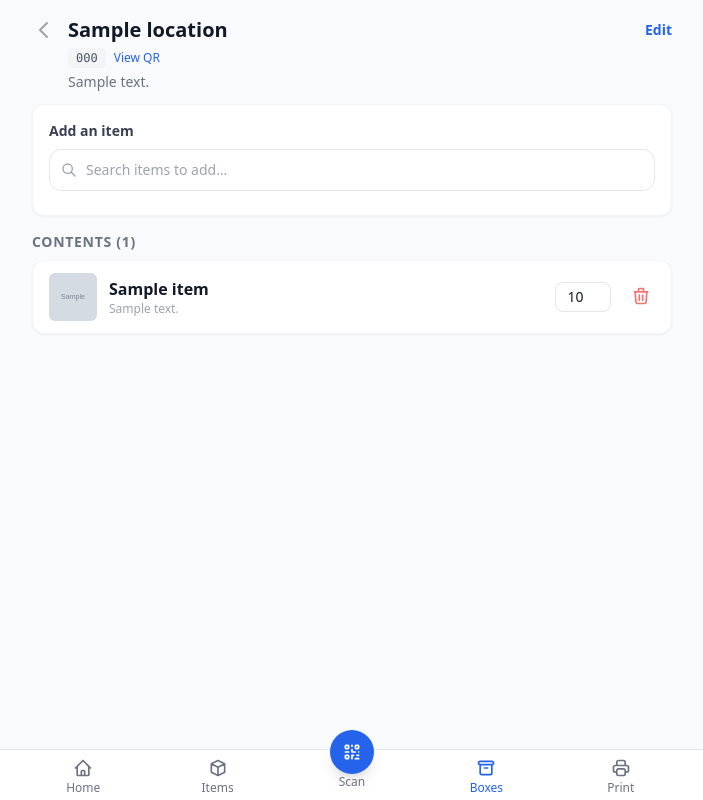
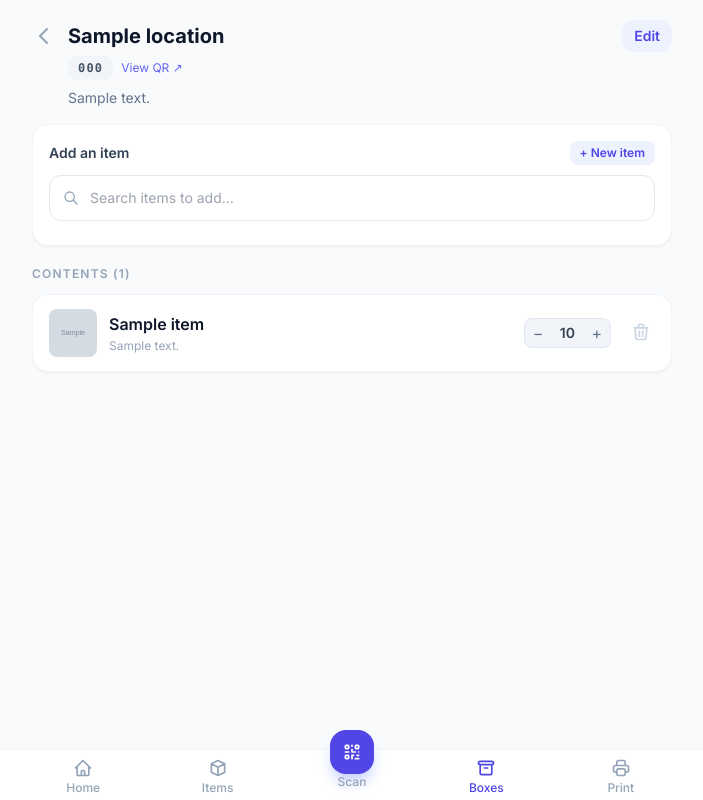
Before and after one commit to breandan81/smart-inventory, a Flask app: page /locations/1 in a window 1280 px wide. Shown: the whole page, without its empty margins (288-991 px from the left). Run offline with Flask 3, Linux system fonts and the light colour scheme; tables that the repository leaves empty hold one stand-in row (values such as "Sample post"); grey boxes marked "Sample" are stand-in pictures; some libraries are stand-ins or nearby versions.

Commit message:
UI polish, empty state illustration, and create-from-box flow
- Inter font, indigo/violet palette, rounded-2xl cards throughout
- AI-generated empty state image shown on empty lists and boxes
- "+ New item" button on box detail creates and adds item in one step
- Quantity +/− controls replace bare number input
- Flash messages fade out with transition

Co-Authored-By: Claude Sonnet 4.6 <noreply@anthropic.com>

```diff
--- a/app.py
+++ b/app.py
@@ -135,6 +135,7 @@ def items():
 
 @app.route("/items/new", methods=["GET", "POST"])
 def new_item():
+    from_location = request.args.get("from_location") or request.form.get("from_location")
     if request.method == "POST":
         name  = request.form["name"].strip()
         desc  = request.form.get("description", "").strip()
@@ -143,10 +144,19 @@ def new_item():
         conn.execute("INSERT INTO items (name, description, photo) VALUES (?,?,?)",
                      (name, desc, photo))
         conn.commit()
+        item_id = conn.execute("SELECT last_insert_rowid()").fetchone()[0]
+        if from_location:
+            conn.execute(
+                "INSERT INTO item_locations (item_id, location_id, quantity) VALUES (?,?,1)",
+                (item_id, int(from_location)),
+            )
+            conn.commit()
         conn.close()
         flash("Item created.", "success")
+        if from_location:
+            return redirect(url_for("location_detail", location_id=int(from_location)))
         return redirect(url_for("items"))
-    return render_template("item_form.html", item=None)
+    return render_template("item_form.html", item=None, from_location=from_location)
 
 
 @app.route("/items/<int:item_id>")
--- a/templates/base.html
+++ b/templates/base.html
@@ -5,60 +5,81 @@
   <meta name="viewport" content="width=device-width, initial-scale=1.0, maximum-scale=1.0">
   <meta name="mobile-web-app-capable" content="yes">
   <meta name="apple-mobile-web-app-capable" content="yes">
+  <meta name="theme-color" content="#6366f1">
   <title>{% block title %}BoxTrack{% endblock %}</title>
+  <link rel="preconnect" href="https://fonts.googleapis.com">
+  <link rel="preconnect" href="https://fonts.gstatic.com" crossorigin>
+  <link href="https://fonts.googleapis.com/css2?family=Inter:wght@400;500;600;700&display=swap" rel="stylesheet">
   <script src="https://cdn.tailwindcss.com"></script>
+  <script>
+    tailwind.config = {
+      theme: {
+        extend: {
+          fontFamily: { sans: ['Inter', 'sans-serif'] },
+          colors: {
+            brand: { DEFAULT: '#6366f1', dark: '#4f46e5', light: '#eef2ff' }
+          }
+        }
+      }
+    }
+  </script>
   <style>
-    body { padding-bottom: 5rem; }
+    body { font-family: 'Inter', sans-serif; padding-bottom: 5rem; }
     @media print { .no-print { display: none !important; } body { padding: 0; } }
-    .thumb { width: 3rem; height: 3rem; object-fit: cover; border-radius: .375rem; flex-shrink: 0; }
+    .thumb { width: 3rem; height: 3rem; object-fit: cover; border-radius: .5rem; flex-shrink: 0; }
+    input[type=number]::-webkit-inner-spin-button { opacity: 1; }
   </style>
 </head>
-<body class="bg-gray-50 text-gray-900">
+<body class="bg-slate-50 text-slate-900 antialiased">
 
 {% with messages = get_flashed_messages(with_categories=true) %}
 {% if messages %}
-<div id="flash" class="fixed top-0 inset-x-0 z-50 space-y-1 p-3">
+<div id="flash" class="fixed top-0 inset-x-0 z-50 p-3 space-y-2">
   {% for cat, msg in messages %}
-  <div class="rounded-lg px-4 py-3 text-sm font-medium shadow
-    {% if cat == 'success' %}bg-green-500 text-white
+  <div class="flex items-center gap-3 rounded-2xl px-4 py-3 text-sm font-medium shadow-lg
+    {% if cat == 'success' %}bg-emerald-500 text-white
     {% elif cat == 'error' %}bg-red-500 text-white
-    {% else %}bg-blue-500 text-white{% endif %}">
+    {% else %}bg-indigo-500 text-white{% endif %}">
+    <span class="text-lg">
+      {% if cat == 'success' %}✓{% elif cat == 'error' %}✕{% else %}ℹ{% endif %}
+    </span>
     {{ msg }}
   </div>
   {% endfor %}
 </div>
-<script>setTimeout(() => { const el = document.getElementById('flash'); if(el) el.remove(); }, 2800);</script>
+<script>setTimeout(() => { const el = document.getElementById('flash'); if(el) { el.style.transition='opacity .4s'; el.style.opacity=0; setTimeout(()=>el.remove(),400); } }, 2500);</script>
 {% endif %}
 {% endwith %}
 
-<main class="max-w-2xl mx-auto px-4 py-4">
+<main class="max-w-2xl mx-auto px-4 py-5">
   {% block content %}{% endblock %}
 </main>
 
 <!-- bottom nav -->
-<nav class="no-print fixed bottom-0 inset-x-0 bg-white border-t border-gray-200 shadow-xl z-40">
+<nav class="no-print fixed bottom-0 inset-x-0 bg-white/90 backdrop-blur border-t border-slate-100 shadow-xl z-40">
   <div class="max-w-2xl mx-auto grid grid-cols-5">
-    {% macro navlink(ep, href, label, path) %}
-    <a href="{{ href }}" class="flex flex-col items-center pt-2 pb-1 text-xs font-medium
-      {% if request.endpoint == ep or (ep == 'items' and request.endpoint in ['item_detail','new_item','edit_item'])
+
+    {% macro navlink(ep, href, label, d) %}
+    <a href="{{ href }}" class="flex flex-col items-center pt-2 pb-1 text-xs font-medium transition-colors
+      {% if request.endpoint == ep
+         or (ep == 'items'     and request.endpoint in ['item_detail','new_item','edit_item'])
          or (ep == 'locations' and request.endpoint in ['location_detail','new_location','edit_location']) %}
-        text-blue-600{% else %}text-gray-500 hover:text-gray-700{% endif %}">
+        text-indigo-600{% else %}text-slate-400 hover:text-slate-600{% endif %}">
       <svg class="w-5 h-5 mb-0.5" fill="none" stroke="currentColor" stroke-width="2" viewBox="0 0 24 24">
-        <path stroke-linecap="round" stroke-linejoin="round" d="{{ path }}"/>
+        <path stroke-linecap="round" stroke-linejoin="round" d="{{ d }}"/>
       </svg>
       {{ label }}
     </a>
     {% endmacro %}
 
-    {{ navlink('index', '/', 'Home',
+    {{ navlink('index',     '/',          'Home',
       'M3 12l2-2m0 0l7-7 7 7M5 10v10a1 1 0 001 1h3m10-11l2 2m-2-2v10a1 1 0 01-1 1h-3m-6 0a1 1 0 001-1v-4a1 1 0 011-1h2a1 1 0 011 1v4a1 1 0 001 1m-6 0h6') }}
-    {{ navlink('items', '/items', 'Items',
+    {{ navlink('items',     '/items',     'Items',
       'M20 7l-8-4-8 4m16 0l-8 4m8-4v10l-8 4m0-10L4 7m8 4v10M4 7v10l8 4') }}
 
-    <!-- scan button (raised) -->
     <a href="/scan" class="flex flex-col items-center pb-1 text-xs font-medium
-      {% if request.endpoint == 'scan' %}text-blue-600{% else %}text-gray-500{% endif %}">
-      <div class="bg-blue-600 rounded-full p-3 -mt-5 shadow-lg">
+      {% if request.endpoint == 'scan' %}text-indigo-600{% else %}text-slate-400{% endif %}">
+      <div class="bg-indigo-600 rounded-2xl p-3 -mt-5 shadow-lg shadow-indigo-200">
         <svg class="w-5 h-5 text-white" fill="none" stroke="currentColor" stroke-width="2" viewBox="0 0 24 24">
           <path stroke-linecap="round" stroke-linejoin="round"
             d="M12 4v1m6 11h2m-6 0h-2v4m0-11v3m0 0h.01M12 12h4.01M16 20h4M4 12h4m12 0h.01
@@ -72,7 +93,7 @@
 
     {{ navlink('locations', '/locations', 'Boxes',
       'M5 8h14M5 8a2 2 0 110-4h14a2 2 0 110 4M5 8v10a2 2 0 002 2h10a2 2 0 002-2V8m-9 4h4') }}
-    {{ navlink('print_qr', '/print', 'Print',
+    {{ navlink('print_qr',  '/print',     'Print',
       'M17 17h2a2 2 0 002-2v-4a2 2 0 00-2-2H5a2 2 0 00-2 2v4a2 2 0 002 2h2m2 4h6a2 2 0 002-2v-4a2 2 0 00-2-2H9a2 2 0 00-2 2v4a2 2 0 002 2zm8-12V5a2 2 0 00-2-2H9a2 2 0 00-2 2v4h10z') }}
   </div>
 </nav>
--- a/templates/location_detail.html
+++ b/templates/location_detail.html
@@ -2,89 +2,104 @@
 {% block title %}{{ location.name }} — BoxTrack{% endblock %}
 {% block content %}
 
+<!-- header -->
 <div class="flex items-center gap-3 mb-1">
-  <a href="/locations" class="text-gray-400 hover:text-gray-600">
+  <a href="/locations" class="text-slate-400 hover:text-slate-600 transition-colors">
     <svg class="w-6 h-6" fill="none" stroke="currentColor" stroke-width="2" viewBox="0 0 24 24">
       <path stroke-linecap="round" stroke-linejoin="round" d="M15 19l-7-7 7-7"/>
     </svg>
   </a>
-  <h1 class="text-xl font-bold flex-1 truncate">{{ location.name }}</h1>
-  <a href="/locations/{{ location.id }}/edit" class="text-blue-600 text-sm font-semibold">Edit</a>
+  <h1 class="text-xl font-bold text-slate-900 flex-1 truncate">{{ location.name }}</h1>
+  <a href="/locations/{{ location.id }}/edit"
+     class="text-sm font-semibold text-indigo-600 bg-indigo-50 px-3 py-1.5 rounded-xl">Edit</a>
 </div>
 
-<div class="flex items-center gap-2 mb-1 ml-9">
-  <span class="text-xs font-mono bg-gray-100 text-gray-600 px-2 py-0.5 rounded">{{ location.code }}</span>
+<div class="flex items-center gap-2 ml-9 mb-4">
+  <span class="text-xs font-mono font-semibold bg-slate-100 text-slate-600 px-2.5 py-1 rounded-lg tracking-widest">{{ location.code }}</span>
   <a href="/qr/{{ location.id }}.png" target="_blank"
-     class="text-xs text-blue-600">View QR</a>
+     class="text-xs text-indigo-500 hover:text-indigo-700">View QR ↗</a>
 </div>
 
 {% if location.description %}
-<p class="text-sm text-gray-500 ml-9 mb-3">{{ location.description }}</p>
+<p class="text-sm text-slate-500 ml-9 -mt-2 mb-4">{{ location.description }}</p>
 {% endif %}
 
-<!-- add item search -->
-<div class="bg-white rounded-xl shadow-sm border border-gray-100 p-4 mb-4">
-  <p class="text-sm font-semibold text-gray-700 mb-2">Add an item</p>
+<!-- add item -->
+<div class="bg-white rounded-2xl shadow-sm border border-slate-100 p-4 mb-5">
+  <div class="flex items-center justify-between mb-2.5">
+    <p class="text-sm font-semibold text-slate-700">Add an item</p>
+    <a href="/items/new?from_location={{ location.id }}"
+       class="text-xs font-semibold text-indigo-600 bg-indigo-50 px-2.5 py-1 rounded-lg">+ New item</a>
+  </div>
   <div class="relative mb-2">
-    <svg class="absolute left-3 top-1/2 -translate-y-1/2 w-4 h-4 text-gray-400" fill="none" stroke="currentColor" stroke-width="2" viewBox="0 0 24 24">
+    <svg class="absolute left-3.5 top-1/2 -translate-y-1/2 w-4 h-4 text-slate-400" fill="none" stroke="currentColor" stroke-width="2" viewBox="0 0 24 24">
       <path stroke-linecap="round" stroke-linejoin="round" d="M21 21l-6-6m2-5a7 7 0 11-14 0 7 7 0 0114 0z"/>
     </svg>
-    <input type="text" id="item-search" placeholder="Search items to add…"
-           autocomplete="off"
-           class="w-full pl-9 pr-4 py-2.5 border border-gray-200 rounded-xl text-sm focus:outline-none focus:ring-2 focus:ring-blue-500">
+    <input type="text" id="item-search" placeholder="Search items to add…" autocomplete="off"
+           class="w-full pl-10 pr-4 py-3 border border-slate-200 rounded-xl text-sm focus:outline-none focus:ring-2 focus:ring-indigo-500 focus:border-transparent">
   </div>
-  <div id="search-results" class="space-y-1 hidden"></div>
 
-  <!-- add form (hidden until item selected) -->
-  <form method="post" action="/locations/{{ location.id }}/add" id="add-form" class="hidden mt-3 flex gap-2 items-center">
-    <input type="hidden" name="item_id" id="selected-item-id">
-    <div class="flex-1 bg-blue-50 border border-blue-200 rounded-lg px-3 py-2">
-      <p class="text-xs text-blue-500">Adding</p>
-      <p class="text-sm font-semibold text-blue-800 truncate" id="selected-item-name"></p>
+  <div id="search-results" class="rounded-xl border border-slate-100 overflow-hidden hidden mb-2"></div>
+
+  <form method="post" action="/locations/{{ location.id }}/add" id="add-form" class="hidden">
+    <div class="flex gap-2 items-center bg-indigo-50 rounded-xl p-3 border border-indigo-100">
+      <div class="flex-1 min-w-0">
+        <p class="text-xs text-indigo-400 font-medium">Adding</p>
+        <p class="text-sm font-semibold text-indigo-900 truncate" id="selected-item-name"></p>
+      </div>
+      <input type="hidden" name="item_id" id="selected-item-id">
+      <div class="flex items-center gap-1 bg-white border border-slate-200 rounded-lg overflow-hidden">
+        <button type="button" onclick="changeQty(-1)" class="px-2 py-1.5 text-slate-500 hover:bg-slate-50 text-base">−</button>
+        <input type="number" name="quantity" id="qty-input" value="1" min="1" max="9999"
+               class="w-10 text-center text-sm font-semibold border-0 focus:outline-none">
+        <button type="button" onclick="changeQty(1)" class="px-2 py-1.5 text-slate-500 hover:bg-slate-50 text-base">+</button>
+      </div>
+      <button type="submit" class="bg-indigo-600 text-white px-3.5 py-2 rounded-lg text-sm font-semibold">Add</button>
+      <button type="button" onclick="clearSelection()" class="text-slate-300 hover:text-slate-500 p-1">✕</button>
     </div>
-    <input type="number" name="quantity" value="1" min="1" max="9999"
-           class="w-16 border border-gray-200 rounded-lg px-2 py-2 text-center text-sm focus:outline-none focus:ring-2 focus:ring-blue-500">
-    <button type="submit" class="bg-blue-600 text-white px-4 py-2 rounded-lg text-sm font-semibold">Add</button>
-    <button type="button" onclick="clearSelection()" class="text-gray-400 px-2 py-2">✕</button>
   </form>
 </div>
 
-<!-- items in this location -->
-<div class="flex items-center justify-between mb-2">
-  <h2 class="text-sm font-semibold text-gray-500 uppercase tracking-wider">
+<!-- contents -->
+<div class="flex items-center justify-between mb-3">
+  <h2 class="text-xs font-semibold text-slate-400 uppercase tracking-widest">
     Contents ({{ items|length }})
   </h2>
 </div>
 
 {% if items %}
-<div class="space-y-2" id="items-list">
+<div class="space-y-2">
   {% for item in items %}
-  <div class="bg-white rounded-xl shadow-sm border border-gray-100">
-    <div class="flex items-center gap-3 px-4 py-3">
+  <div class="bg-white rounded-2xl shadow-sm border border-slate-100">
+    <div class="flex items-center gap-3 px-4 py-3.5">
       {% if item.photo %}
       <img src="/uploads/{{ item.photo }}" alt="" class="thumb">
       {% else %}
-      <div class="thumb bg-gray-100 flex items-center justify-center text-gray-300">
+      <div class="thumb bg-slate-100 flex items-center justify-center text-slate-300 flex-shrink-0">
         <svg class="w-5 h-5" fill="none" stroke="currentColor" stroke-width="1.5" viewBox="0 0 24 24">
           <path stroke-linecap="round" stroke-linejoin="round" d="M20 7l-8-4-8 4m16 0l-8 4m8-4v10l-8 4m0-10L4 7m8 4v10M4 7v10l8 4"/>
         </svg>
       </div>
       {% endif %}
       <a href="/items/{{ item.id }}" class="flex-1 min-w-0">
-        <p class="font-semibold text-gray-900 truncate">{{ item.name }}</p>
+        <p class="font-semibold text-slate-900 truncate">{{ item.name }}</p>
         {% if item.description %}
-        <p class="text-xs text-gray-400 truncate">{{ item.description }}</p>
+        <p class="text-xs text-slate-400 truncate mt-0.5">{{ item.description }}</p>
         {% endif %}
       </a>
-      <!-- quantity editor -->
-      <form method="post" action="/locations/{{ location.id }}/qty/{{ item.id }}" class="flex items-center gap-1">
-        <input type="number" name="quantity" value="{{ item.quantity }}" min="1" max="9999"
-               class="w-14 border border-gray-200 rounded-lg px-2 py-1 text-center text-sm focus:outline-none focus:ring-2 focus:ring-blue-400"
-               onchange="this.form.submit()">
+      <!-- qty -->
+      <form method="post" action="/locations/{{ location.id }}/qty/{{ item.id }}"
+            class="flex items-center gap-0 bg-slate-100 rounded-lg overflow-hidden border border-slate-200">
+        <button type="submit" name="quantity" value="{{ [item.quantity - 1, 1]|max }}"
+                class="px-2 py-1.5 text-slate-500 hover:bg-slate-200 transition-colors text-base leading-none">−</button>
+        <span class="w-8 text-center text-sm font-semibold text-slate-700">{{ item.quantity }}</span>
+        <button type="submit" name="quantity" value="{{ item.quantity + 1 }}"
+                class="px-2 py-1.5 text-slate-500 hover:bg-slate-200 transition-colors text-base leading-none">+</button>
       </form>
+      <!-- remove -->
       <form method="post" action="/locations/{{ location.id }}/remove/{{ item.id }}"
-            onsubmit="return confirm('Remove {{ item.name }} from this box?')">
-        <button type="submit" class="ml-1 text-red-400 hover:text-red-600 p-1">
+            onsubmit="return confirm('Remove {{ item.name }}?')">
+        <button type="submit" class="ml-1 text-slate-300 hover:text-red-400 transition-colors p-1">
           <svg class="w-5 h-5" fill="none" stroke="currentColor" stroke-width="2" viewBox="0 0 24 24">
             <path stroke-linecap="round" stroke-linejoin="round" d="M19 7l-.867 12.142A2 2 0 0116.138 21H7.862a2 2 0 01-1.995-1.858L5 7m5 4v6m4-6v6m1-10V4a1 1 0 00-1-1h-4a1 1 0 00-1 1v3M4 7h16"/>
           </svg>
@@ -94,10 +109,12 @@
   </div>
   {% endfor %}
 </div>
+
 {% else %}
-<div class="text-center py-10 text-gray-400 bg-white rounded-xl border border-dashed border-gray-200">
-  <p class="text-sm">This box is empty.</p>
-  <p class="text-xs mt-1">Search above to add items.</p>
+<div class="flex flex-col items-center text-center py-10 bg-white rounded-2xl border border-dashed border-slate-200">
+  <img src="/static/empty.jpg" alt="" class="w-36 h-36 object-contain mb-3 opacity-80 rounded-xl">
+  <p class="text-sm font-medium text-slate-600">This box is empty</p>
+  <p class="text-xs text-slate-400 mt-1">Search above to add items.</p>
 </div>
 {% endif %}
 
@@ -120,23 +137,23 @@ async function fetchItems(q) {
   const box  = document.getElementById('search-results');
 
   if (!data.length) {
-    box.innerHTML = '<p class="text-xs text-gray-400 px-2 py-2">No items found. <a href="/items/new" class="text-blue-600">Create one?</a></p>';
+    box.innerHTML = '<p class="text-xs text-slate-400 px-4 py-3">No items found. <a href="/items/new" class="text-indigo-500">Create one?</a></p>';
     box.classList.remove('hidden');
     return;
   }
 
   box.innerHTML = data.map(item => `
     <button type="button" onclick='selectItem(${item.id}, ${JSON.stringify(item.name)})'
-            class="w-full flex items-center gap-3 px-3 py-2 rounded-lg hover:bg-gray-50 text-left">
+            class="w-full flex items-center gap-3 px-4 py-2.5 hover:bg-slate-50 text-left border-b border-slate-100 last:border-0">
       ${item.photo
         ? `<img src="/uploads/${item.photo}" class="thumb">`
-        : `<div class="thumb bg-gray-100 flex items-center justify-center text-gray-300">
+        : `<div class="thumb bg-slate-100 flex items-center justify-center text-slate-300">
              <svg class="w-4 h-4" fill="none" stroke="currentColor" stroke-width="1.5" viewBox="0 0 24 24">
                <path stroke-linecap="round" stroke-linejoin="round" d="M20 7l-8-4-8 4m16 0l-8 4m8-4v10l-8 4m0-10L4 7m8 4v10M4 7v10l8 4"/>
              </svg></div>`}
       <div class="flex-1 min-w-0">
-        <p class="text-sm font-semibold text-gray-900 truncate">${item.name}</p>
-        ${item.description ? `<p class="text-xs text-gray-400 truncate">${item.description}</p>` : ''}
+        <p class="text-sm font-semibold text-slate-900 truncate">${item.name}</p>
+        ${item.description ? `<p class="text-xs text-slate-400 truncate">${item.description}</p>` : ''}
       </div>
     </button>
   `).join('');
@@ -146,6 +163,7 @@ async function fetchItems(q) {
 function selectItem(id, name) {
   document.getElementById('selected-item-id').value = id;
   document.getElementById('selected-item-name').textContent = name;
+  document.getElementById('qty-input').value = 1;
   document.getElementById('add-form').classList.remove('hidden');
   hideResults();
   document.getElementById('item-search').value = '';
@@ -153,7 +171,11 @@ function selectItem(id, name) {
 
 function clearSelection() {
   document.getElementById('add-form').classList.add('hidden');
-  document.getElementById('selected-item-id').value = '';
+}
+
+function changeQty(delta) {
+  const el = document.getElementById('qty-input');
+  el.value = Math.max(1, parseInt(el.value || 1) + delta);
 }
 
 function hideResults() {
```
Also changed, not shown: templates/index.html (+36 -23 lines), templates/item_detail.html (+28 -20 lines), templates/item_form.html (+36 -31 lines), templates/items.html (+21 -17 lines), templates/location_form.html (+20 -20 lines), templates/locations.html (+31 -27 lines), templates/scan.html (+26 -26 lines), static/empty.jpg (added).
